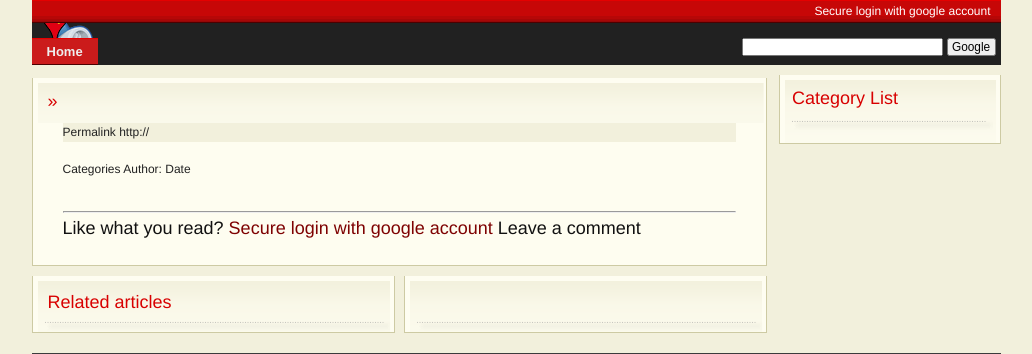
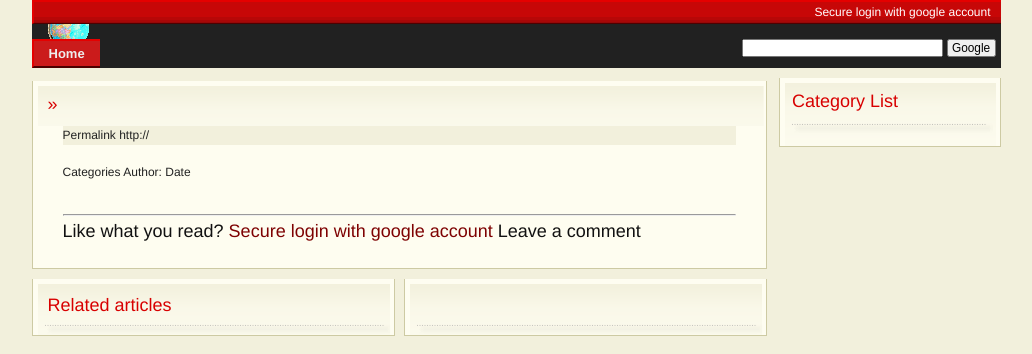
Before and after one commit to cai-wy/GAE-DJANGO-CMS, a Django app: template src/app1/templates/app1/detail.html in a window 1280 px wide. Shown: the top 354 px of the page, without its empty margins (124-1156 px from the left). Run offline with Django 3.2, Linux system fonts and the light colour scheme; the template is opened without the code that fills it, so the values that code supplies are empty; parts of the project's set-up code (start-up, migrations or seed data) failed here and were passed over.

Commit message:
修改logo，修改css 将google searchbox从sidebar移入header

```diff
--- a/src/app1/templates/app1/base.html
+++ b/src/app1/templates/app1/base.html
@@ -1,14 +1,14 @@
 {% extends 'base.html' %}
 {% load cache %}
 {% load i18n %}
-{% block title %}{% block subtitle %}{% endblock %} - GAE cms{% endblock %}
+{% block title %}{% block subtitle %}{% endblock %}{% endblock %}
 
 {% block nav %}
 <li class="curselect"><a href="{% url app1.views.index %}" title="Finance Guider">Home</a></li>
 {%for each in all_categories%}
 <li class="curselect"><a href="{{each.get_absolute_url}}" title="{{each.name|safe}}">{{each.name|safe}}</a></li>
 {%endfor%}
-<li class="curselect"></li>
+
 {% endblock %}
 
 {% block searchbox %}
--- a/src/media/css/main.css
+++ b/src/media/css/main.css
@@ -6,15 +6,15 @@ a:hover {color:#000;text-decoration:underline;}
 #hd h1 a{color:#ddd;}
 #hd h1 a:hover{color:#fff;text-decoration:none;}
 #hd h1 em{color:#ccc;font-size:small;}
-#hd #headtop {padding:3px 10px 3px; color:#ccc; border-top:1px solid #e50000; border-bottom:1px solid #4c0000; background:#800000 url('/media/images/head-bg.gif') top center repeat-x;text-align:right;}
+#hd #headtop {padding:3px 10px 3px; color:#ccc; border-top:2px solid #e50000; border-left:2px solid #e50000;border-bottom:1px solid #4c0000; background:#800000 url('/media/images/head-bg.gif') top center repeat-x;text-align:right;}
 #hd #headtop a {color:#fff;}
 #hd #headtop a:hover {text-decoration:underline;}
-#hd .nav {color:#fff;float:left;list-style-type: none;margin: 0px;padding: 0px;height: 27px;line-height: 25px;border:None;}
-#hd .nav li {display: block;padding: 0px;float: left;margin-right:3px;color:#ccc; border-top:1px solid #e50000; border-bottom:1px solid #4c0000; background:#800000 url('/media/images/head-bg.gif') top center repeat-x;}
+#hd .nav {color:#fff;float:left;list-style-type: none;margin: 0px;padding: 0px;height: 29px;line-height: 25px;border:None;}
+#hd .nav li {display: block;padding: 0px;float: left;margin-right:5px;color:#ccc; border-top:2px solid #e50000;border-left:2px solid #e50000; border-bottom:2px solid #4c0000; background:#800000 url('/media/images/head-bg.gif') top center repeat-x;}
 #hd .nav li a {display: block;padding: 0px 15px 0px 15px;text-decoration: none;color: #eee;font-size: 13px;font-weight: 600;}
 #hd .nav li a:hover {color: #fff;background: #cb1b1b;}
 #hd .nav .curselect {color: #fff;background: #cb1b1b;}
-#hd .searchbox {float: right;clear: right;margin-right:5px}
+#hd .searchbox {float: right;margin-right:5px;}
 
 #bd {margin-bottom:10px;}
 #bd h2 {color:#ccc;margin:0px;padding:3px 0px 3px 8px;font-size:large;}
--- a/src/templates/base.html
+++ b/src/templates/base.html
@@ -31,8 +31,8 @@
     <li class="curselect"><a href="{% url app1.views.index %}" title="GAE CMS">GAE CMS</a></li>
     <li><a href="http://gaebbs.xibu.biz/" title="GAE {% trans 'BBS' %}">GAE {% trans 'BBS' %}</a></li>{% endblock %}
     </ul>
+    </div>
     {% block searchbox %}{% endblock %}
-    </div>
     </div>
 
     <div id="bd" role="main">
```
Also changed, not shown: src/media/images/favicon.ico, src/media/images/gae_logo.png, src/media/images/gae_logo_cn.gif, src/media/images/gae_logo_cn.png.
